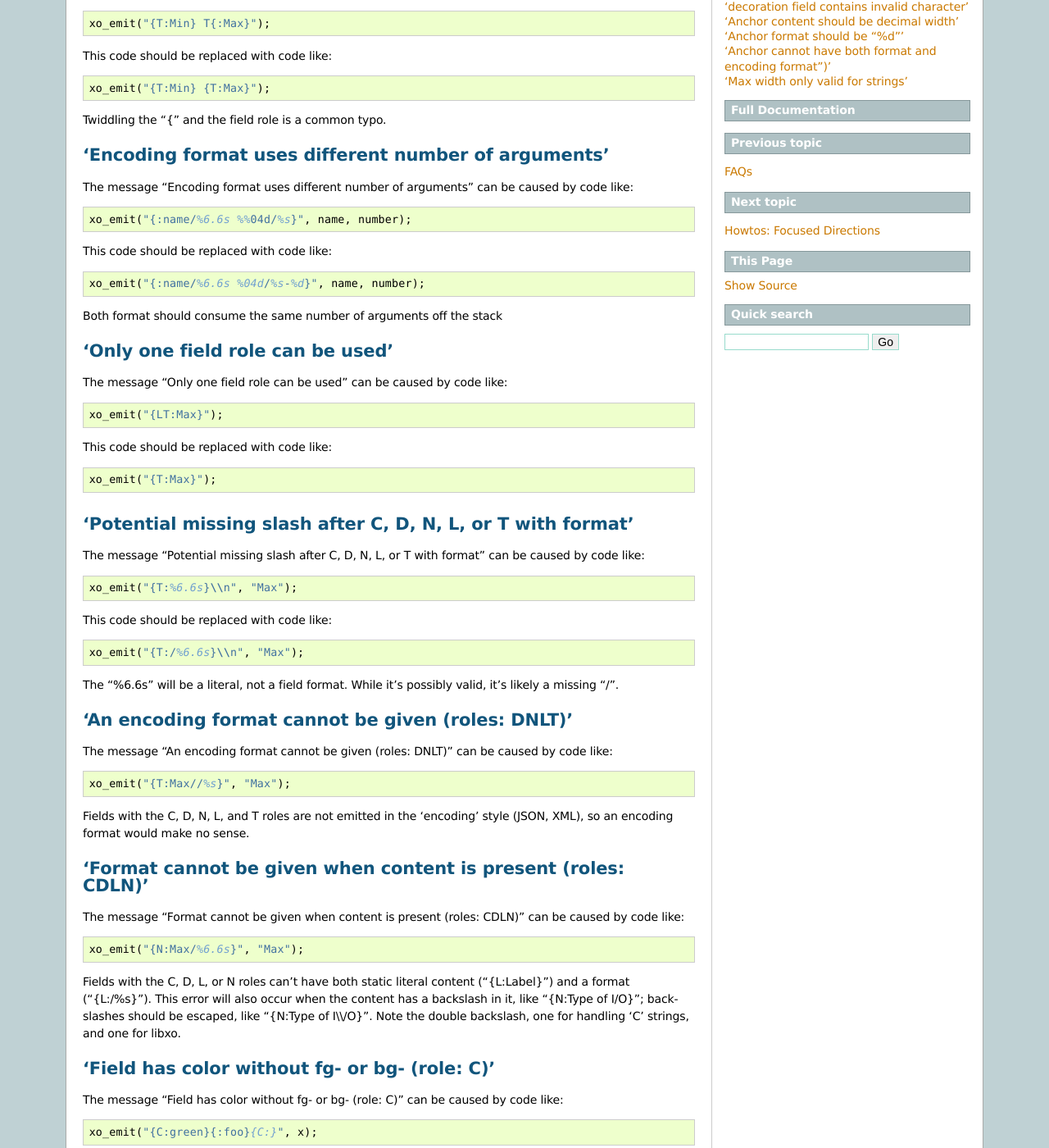
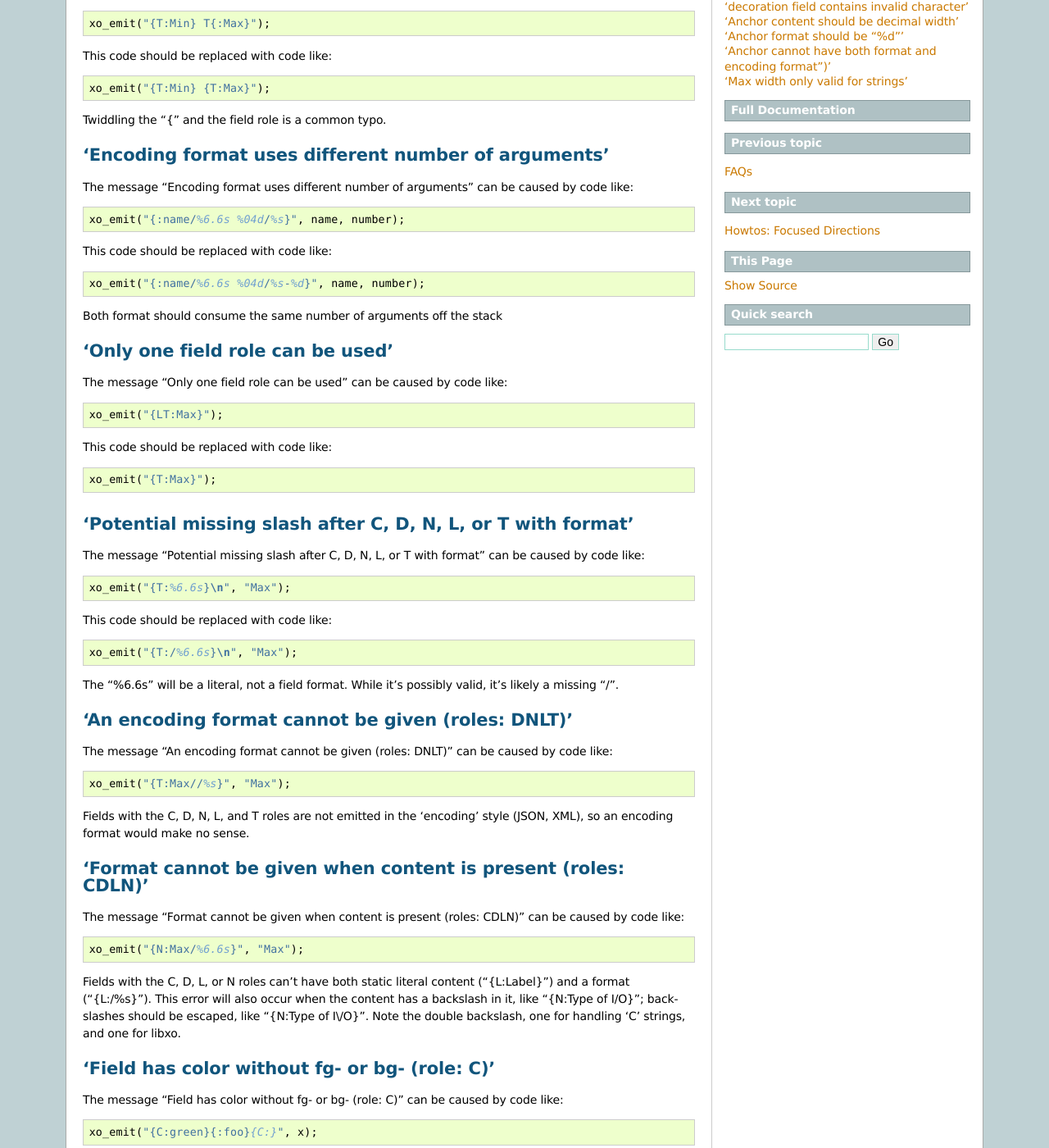
Before and after one commit to Juniper/libxo, a Sphinx documentation site: the page built from doc/xolint-errors.rst, in a window 1280 px wide and 1400 px high, scrolled down 632 px. Shown: the whole window at 82% size. Built offline with Sphinx 7.4.7, drawn with Linux system fonts in a browser that asks for light colours.

Commit message:
fix typos

```diff
--- a/doc/xolint-errors.rst
+++ b/doc/xolint-errors.rst
@@ -62,7 +62,7 @@ The message "Encoding format uses different number of arguments" can be caused b
 
 ::
 
-    xo_emit("{:name/%6.6s %%04d/%s}", name, number);
+    xo_emit("{:name/%6.6s %04d/%s}", name, number);
 
 This code should be replaced with code like:
 
@@ -95,13 +95,13 @@ The message "Potential missing slash after C, D, N, L, or T with format" can be
 
 ::
 
-    xo_emit("{T:%6.6s}\\n", "Max");
+    xo_emit("{T:%6.6s}\n", "Max");
 
 This code should be replaced with code like:
 
 ::
 
-    xo_emit("{T:/%6.6s}\\n", "Max");
+    xo_emit("{T:/%6.6s}\n", "Max");
 
 The "%6.6s" will be a literal, not a field format.  While
 it's possibly valid, it's likely a missing "/".
@@ -135,7 +135,7 @@ static literal content ("{L:Label}") and a
 format ("{L:/%s}").
 This error will also occur when the content has a backslash
 in it, like "{N:Type of I/O}"; backslashes should be escaped,
-like "{N:Type of I\\\\/O}".  Note the double backslash, one for
+like "{N:Type of I\\/O}".  Note the double backslash, one for
 handling 'C' strings, and one for libxo.
 
 
```
